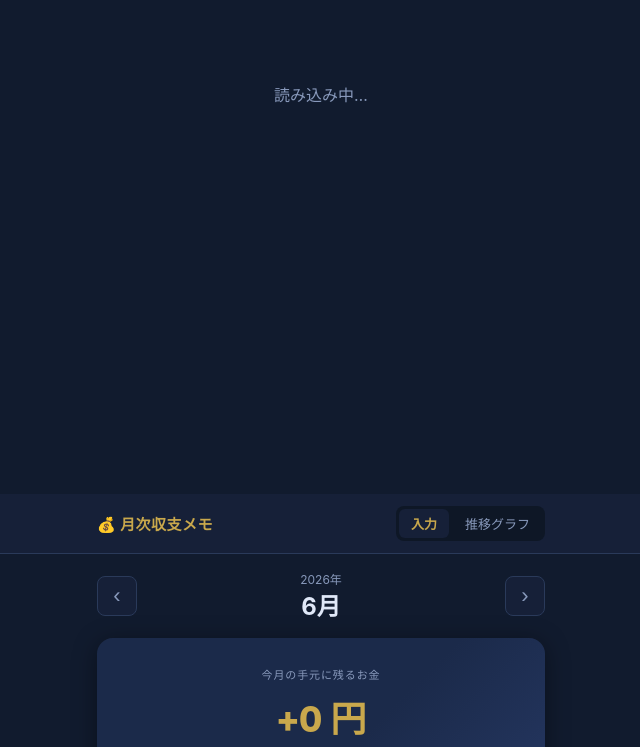
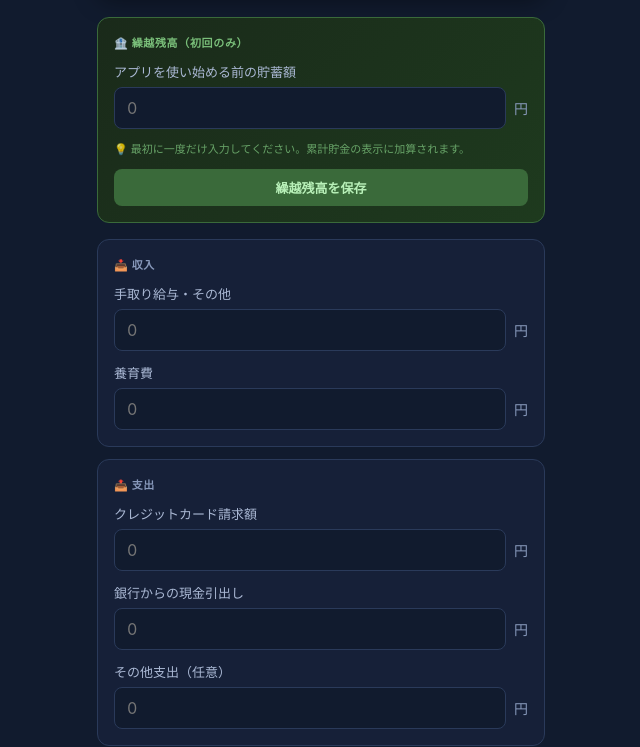
Before and after one commit to aktsuchiya12-tech/cashflow-app, a plain HTML site: page index.html in a window 1280 px wide. Shown: the part 306-1053 px from the top of the page, without its empty margins (319-959 px from the left). Drawn offline with nearby package versions, Linux system fonts and the light colour scheme.

Commit message:
Add files via upload

```diff
--- a/index.html
+++ b/index.html
@@ -225,9 +225,9 @@
 </head>
 <body>
 
-<div id="loading">読み込み中…</div>
+<div id="loading" style="position:fixed;inset:0;background:#111b2e;display:flex;align-items:center;justify-content:center;z-index:999;color:#8899bb;font-size:16px;">読み込み中…</div>
 
-<div id="app" class="hidden">
+<div id="app">
   <!-- HEADER -->
   <div class="header">
     <div class="header-inner">
@@ -414,8 +414,8 @@ window.addEventListener('DOMContentLoaded', () => {
     btn.classList.add('saved');
   }
   renderInput();
-  document.getElementById('loading').classList.add('hidden');
-  document.getElementById('app').classList.remove('hidden');
+  document.getElementById('loading').style.display = 'none';
+  document.getElementById('app').style.display = 'block';
 });
 
 // --- Tab ---
```
